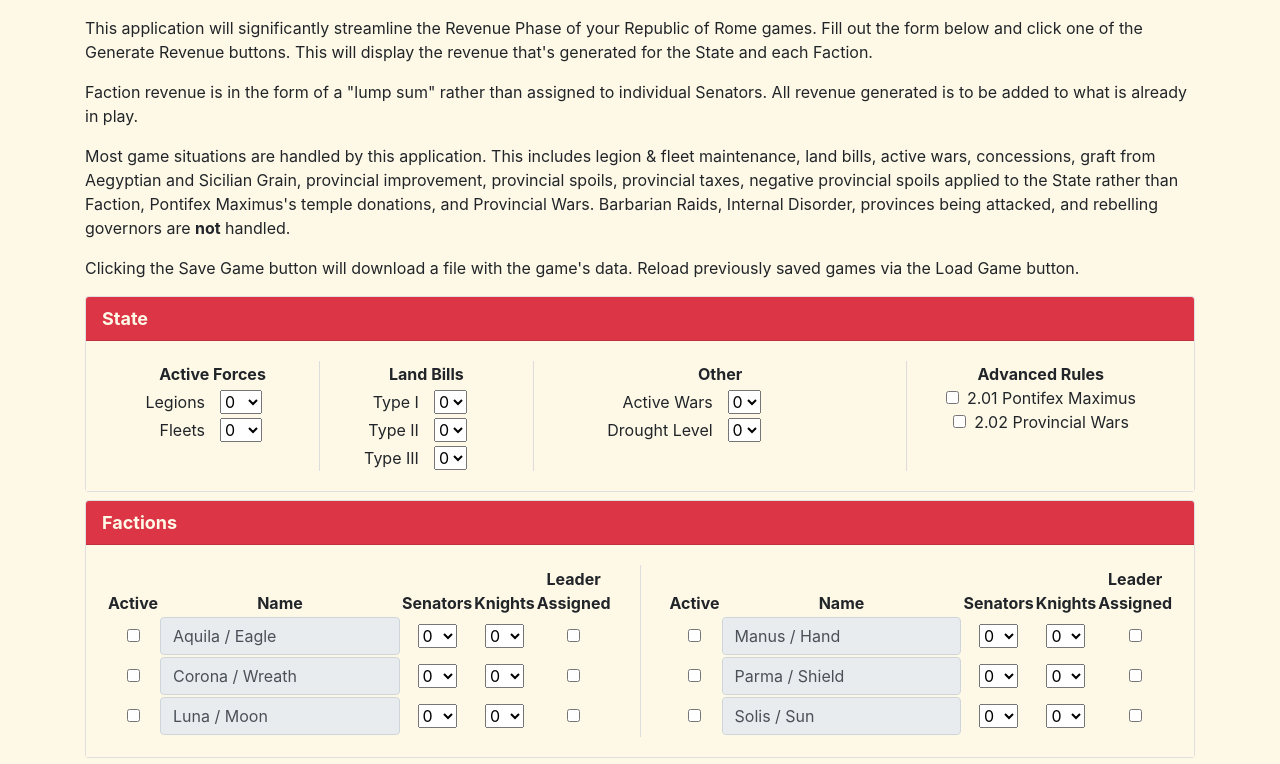
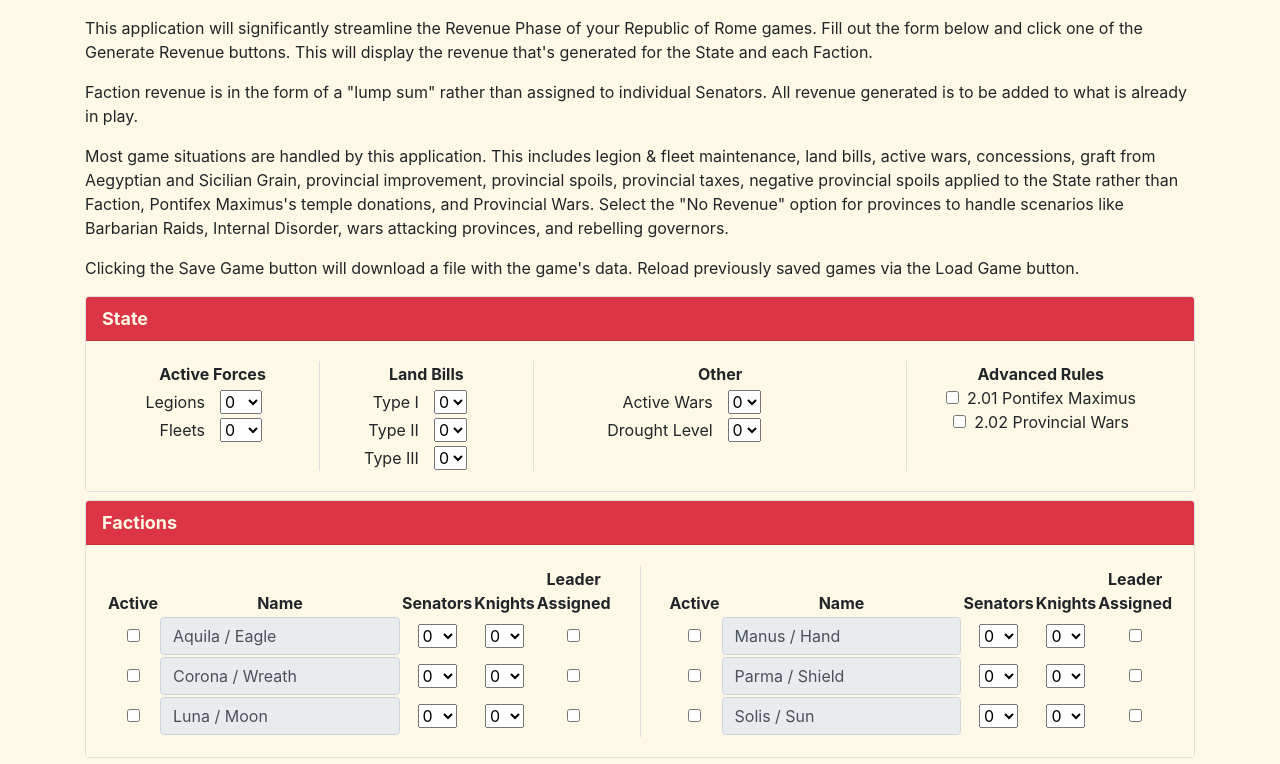
Before and after one commit to tlscotarius/ror, a plain HTML site: page revgen.html in a window 1280 px wide. Shown: the top 764 px of the page. Drawn offline with nearby package versions, Linux system fonts and the light colour scheme.

Commit message:
Add files via upload

```diff
--- a/revgen.html
+++ b/revgen.html
@@ -77,8 +77,9 @@
 		Most game situations are handled by this application. This includes legion & fleet maintenance,
 		land bills, active wars, concessions, graft from Aegyptian and Sicilian Grain, provincial improvement,
 		provincial spoils, provincial taxes, negative provincial spoils applied to the State rather than
-		Faction, Pontifex Maximus's temple donations, and Provincial Wars.  Barbarian Raids, Internal Disorder,
-		provinces being attacked, and rebelling governors are <strong>not</strong> handled.
+		Faction, Pontifex Maximus's temple donations, and Provincial Wars.  Select the "No Revenue" option for
+		provinces to handle scenarios like Barbarian Raids, Internal Disorder, wars attacking provinces, and
+		rebelling governors.
 		</p>
 		<p>
 		Clicking the Save Game button will download a file with the game's data.  Reload previously saved
```
